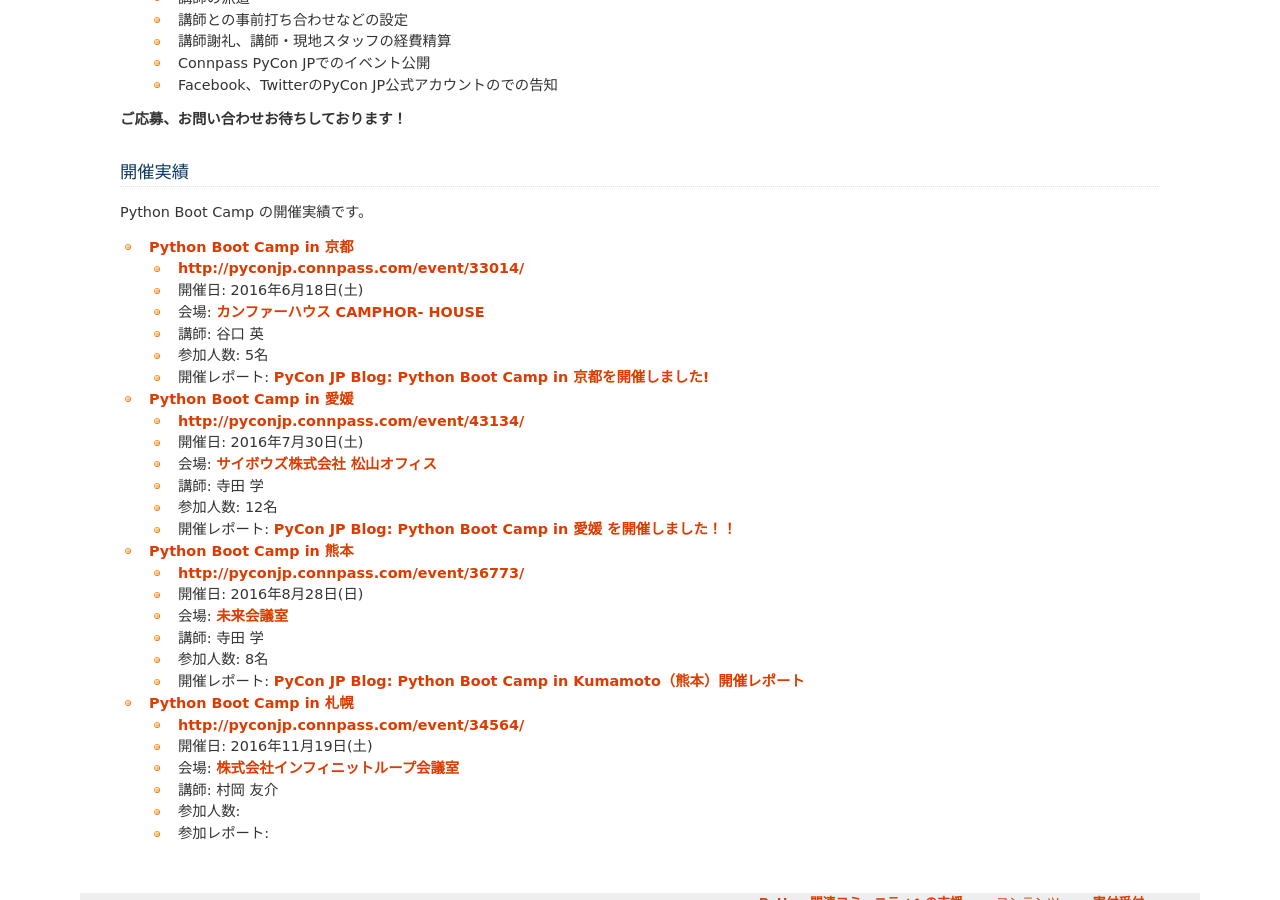
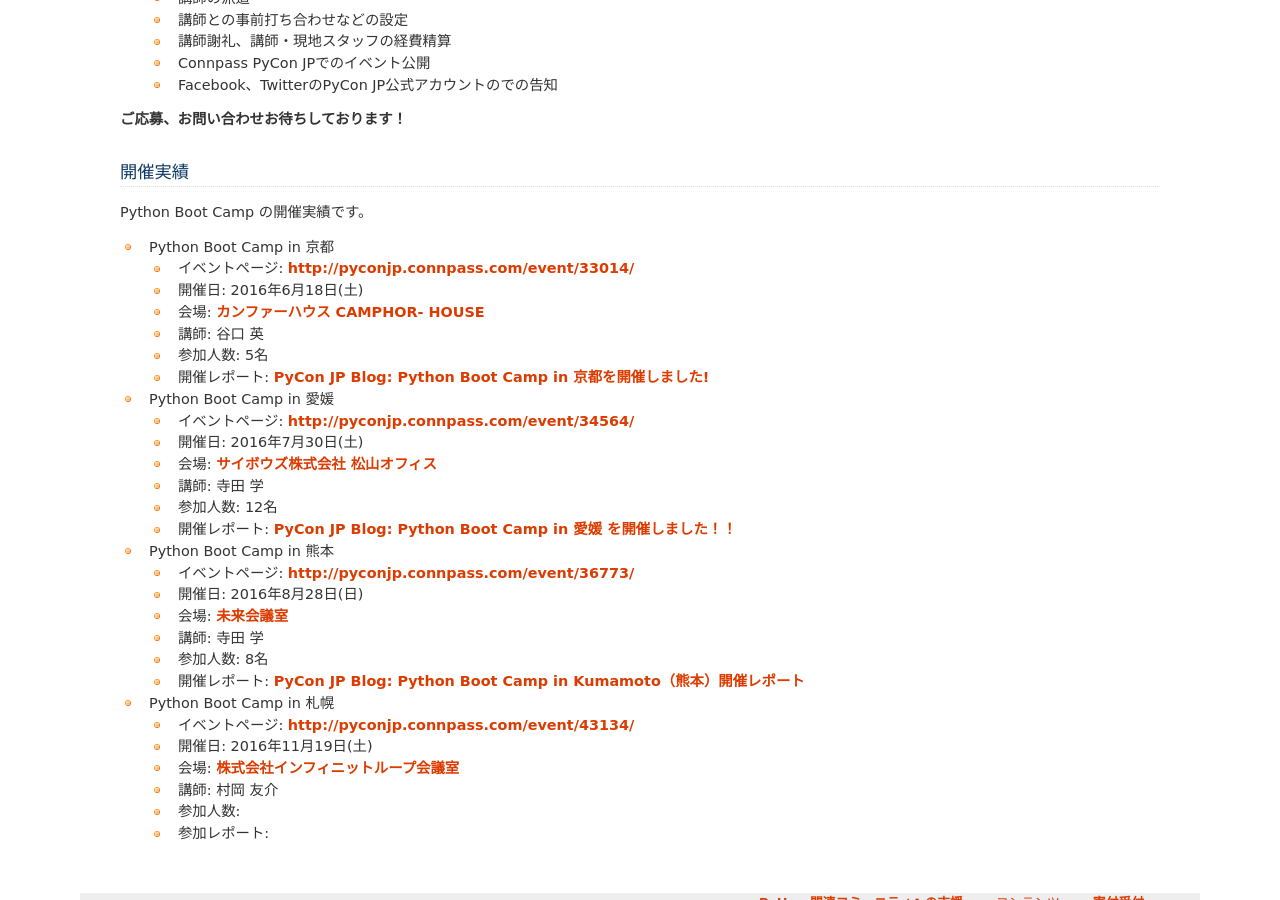
Before and after one commit to pyconjp/www.pycon.jp, a Sphinx documentation site: the page built from source/support/bootcamp.rst, in a window 1280 px wide and 900 px high, scrolled down 1597 px. Built offline with Sphinx 7.4.7, drawn with Linux system fonts in a browser that asks for light colours; some of the changed lines change nothing that is shown.

Commit message:
ISSHA-375 開催実績のリンクを修正

```diff
--- a/source/support/bootcamp.rst
+++ b/source/support/bootcamp.rst
@@ -93,36 +93,36 @@
 ========
 Python Boot Camp の開催実績です。
 
-- `Python Boot Camp in 京都 <http://pyconjp.connpass.com/event/33014/>`_
+- Python Boot Camp in 京都
 
-  - http://pyconjp.connpass.com/event/33014/
+  - イベントページ: http://pyconjp.connpass.com/event/33014/
   - 開催日: 2016年6月18日(土)
   - 会場: `カンファーハウス CAMPHOR- HOUSE <https://camph.net/>`_
   - 講師: 谷口 英
   - 参加人数: 5名
   - 開催レポート: `PyCon JP Blog: Python Boot Camp in 京都を開催しました! <http://pyconjp.blogspot.jp/2016/06/python-boot-camp-in-kyoto.html>`_
 
-- `Python Boot Camp in 愛媛 <http://pyconjp.connpass.com/event/34564/>`_
+- Python Boot Camp in 愛媛
 
-  - http://pyconjp.connpass.com/event/43134/
+  - イベントページ: http://pyconjp.connpass.com/event/34564/
   - 開催日: 2016年7月30日(土)
   - 会場: `サイボウズ株式会社 松山オフィス <http://cybozu.co.jp/company/info/map_tokyo.html#matsuyama>`_
   - 講師: 寺田 学
   - 参加人数: 12名
   - 開催レポート: `PyCon JP Blog: Python Boot Camp in 愛媛 を開催しました！！ <http://pyconjp.blogspot.jp/2016/07/python-boot-camp-in.html>`_
 
-- `Python Boot Camp in 熊本 <http://pyconjp.connpass.com/event/36773/>`_
+- Python Boot Camp in 熊本
 
-  - http://pyconjp.connpass.com/event/36773/
+  - イベントページ: http://pyconjp.connpass.com/event/36773/
   - 開催日: 2016年8月28日(日)
   - 会場: `未来会議室 <http://mirai-k.or.jp/access/>`_
   - 講師: 寺田 学
   - 参加人数: 8名
   - 開催レポート: `PyCon JP Blog: Python Boot Camp in Kumamoto（熊本）開催レポート <http://pyconjp.blogspot.jp/2016/08/python-boot-camp-in-kumamoto.html>`_
 
-- `Python Boot Camp in 札幌 <http://pyconjp.connpass.com/event/43134/>`_
+- Python Boot Camp in 札幌
 
-  - http://pyconjp.connpass.com/event/34564/
+  - イベントページ: http://pyconjp.connpass.com/event/43134/
   - 開催日: 2016年11月19日(土)
   - 会場: `株式会社インフィニットループ会議室 <http://www.infiniteloop.co.jp/special/room.php>`_
   - 講師: 村岡 友介
```
